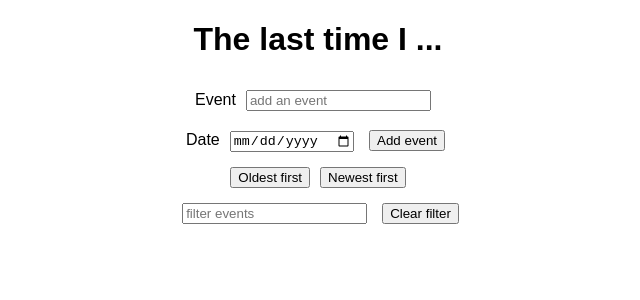
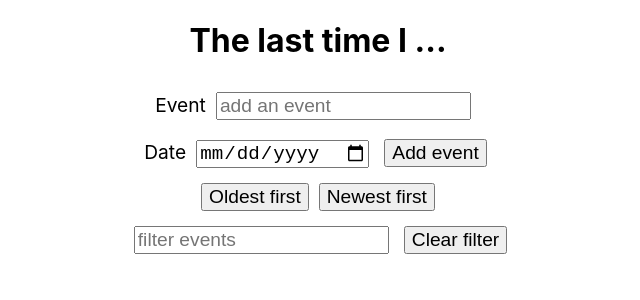
Before and after one commit to bushbass/theLastTimeI, a React (Create React App) app: page / in a window 1280 px wide. Shown: the top 300 px of the page, without its empty margins (322-962 px from the left). Built offline with nearby package versions, Linux system fonts and the light colour scheme.

Commit message:
changed font and font size

```diff
--- a/src/styles.css
+++ b/src/styles.css
@@ -1,7 +1,12 @@
+:root {
+  font-family: -apple-system, BlinkMacSystemFont, 'Segoe UI', Roboto, Oxygen,
+    Ubuntu, Cantarell, 'Open Sans', 'Helvetica Neue', sans-serif;
+}
+
 .App {
-  font-family: sans-serif;
   text-align: center;
 }
+
 input {
   margin: 10px;
 }
@@ -9,3 +14,10 @@
 button {
   margin: 5px;
 }
+
+input,
+label,
+button,
+p {
+  font-size: 1.2rem;
+}
```
